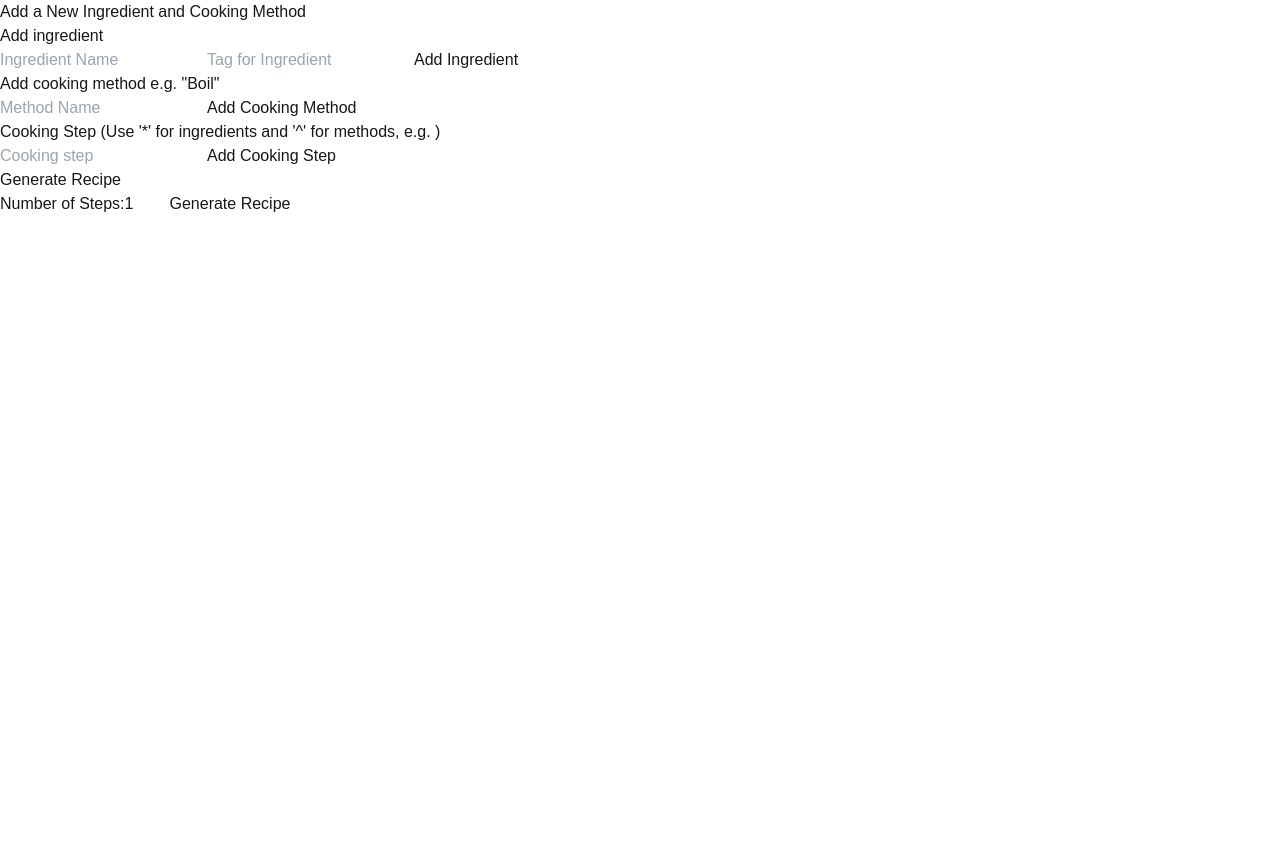
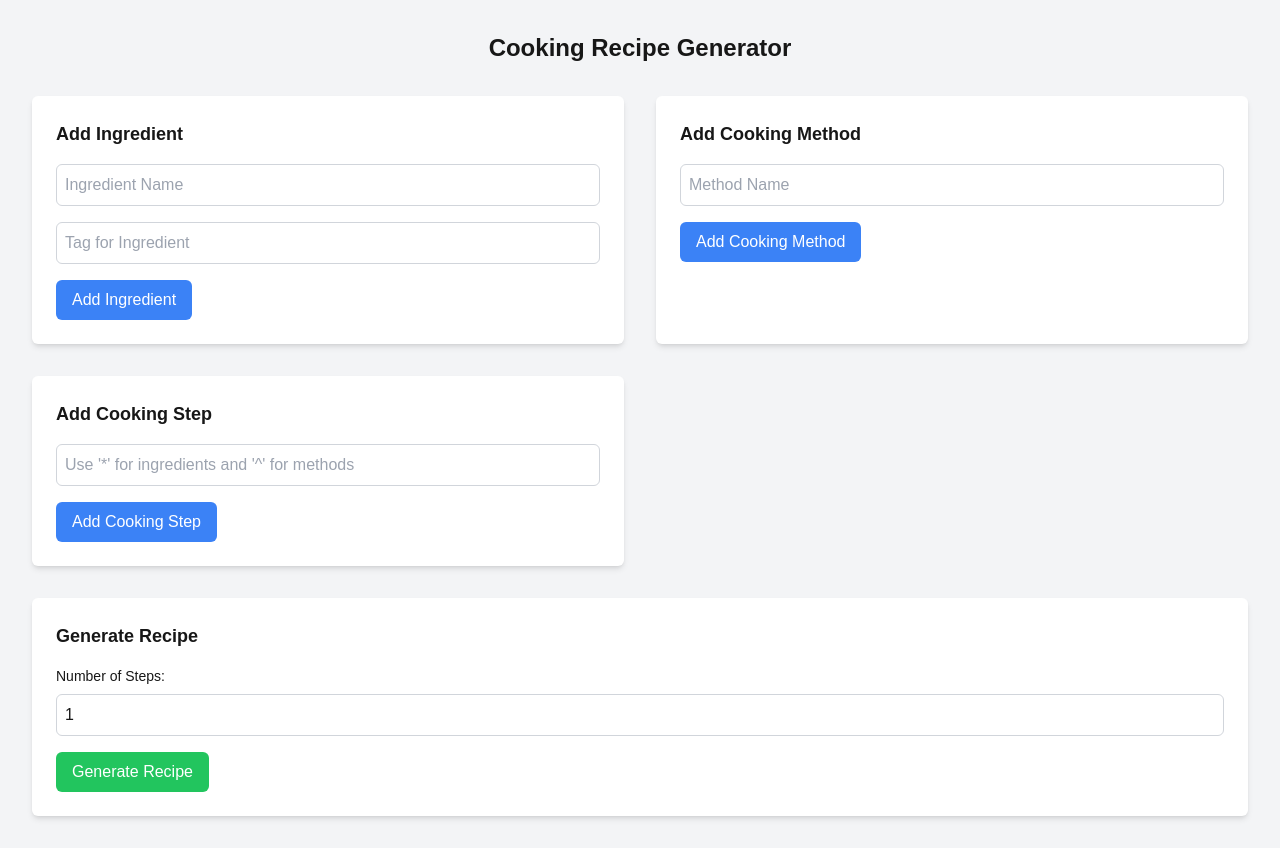
Before and after one commit to jayden-gillam/CS-311-Project-3, a Next.js app: page / in a window 1280 px wide. Before the commit the page ends 800 px from the top, so only its background shows below. Built offline with nearby package versions, Linux system fonts and the light colour scheme.

Commit message:
styled with tailwind

```diff
--- a/app/page.tsx
+++ b/app/page.tsx
@@ -1,3 +1,77 @@
+// 'use client';
+
+// import { useState } from 'react';
+// import { addIngredient } from './serverActions/addIngredient';
+// import { addMethod } from './serverActions/addMethod';
+// import { addCookingStep } from './serverActions/addCookingStep';
+// import { generateCookingStep } from './serverActions/generateCookingStep';
+
+// // Vercel has updated its Storage system so that I can't just create a postgressql database so I am using Neon and I am working on a modified
+// // version of the boilerplate provided.
+// // I have used previous lecture slides and videos, Neon docs and ChatGPT extensively in this project to help me create this project and database
+
+// export default function Page() {
+//   const [currentRecipe, setCurrentRecipe] = useState<string[]>([]);
+//   const [stepCount, setStepCount] = useState(1);
+
+
+//   // Used ChatGPT to debug errors
+//   async function handleGenerateCookingStep() {
+//     setCurrentRecipe([]);
+
+//     for (let i = 0; i < stepCount; i++) {
+//       const step = await generateCookingStep();
+//       if (step) {
+//         setCurrentRecipe((prevSteps) => [...prevSteps, step]);
+//       }
+//     }
+
+//   }
+
+//   return (
+//     <div>
+//       <h1>Add a New Ingredient and Cooking Method</h1>
+
+//       <form action={addIngredient}>
+//         <h2>Add ingredient</h2>
+//         <input type="text" placeholder="Ingredient Name" name="ingredient_name" required />
+//         <input type="text" placeholder="Tag for Ingredient" name="ingredient_tag" required />
+//         <button type="submit">Add Ingredient</button>
+//       </form>
+
+//       <form action={addMethod}>
+//         <h2>Add cooking method e.g. "Boil"</h2>
+//         <input type="text" placeholder="Method Name" name="method_name" required />
+//         <button type="submit">Add Cooking Method</button>
+//       </form>
+
+//       <form action={addCookingStep}>
+//         <h2>Cooking Step (Use '*' for ingredients and '^' for methods, e.g. )</h2>
+//         <input type="text" placeholder="Cooking step" name="template" required />
+//         <button type="submit">Add Cooking Step</button>
+//       </form>
+
+//       <div>
+//       <h2>Generate Recipe</h2>
+//         <label>Number of Steps:
+//           <input type="number" min="2" max="5" value={stepCount} onChange={(e) => setStepCount(Number(e.target.value))}/>
+//         </label>
+//         <button onClick={handleGenerateCookingStep}>Generate Recipe</button>
+
+//         {currentRecipe.length > 0 && (
+//         <div>
+//           <h3>Generated Recipe:</h3>
+//           <ol>
+//             {currentRecipe.map((step, index) => (
+//               <li key={index}>{step}</li>
+//             ))}
+//           </ol>
+//         </div>
+//       )}
+//       </div>
+//     </div>
+//   );
+// }
 'use client';
 
 import { useState } from 'react';
@@ -6,16 +80,10 @@ import { addMethod } from './serverActions/addMethod';
 import { addCookingStep } from './serverActions/addCookingStep';
 import { generateCookingStep } from './serverActions/generateCookingStep';
 
-// Vercel has updated its Storage system so that I can't just create a postgressql database so I am using Neon and I am working on a modified
-// version of the boilerplate provided.
-// I have used previous lecture slides and videos, Neon docs and ChatGPT extensively in this project to help me create this project and database
-
 export default function Page() {
   const [currentRecipe, setCurrentRecipe] = useState<string[]>([]);
   const [stepCount, setStepCount] = useState(1);
 
-
-  // Used ChatGPT to debug errors
   async function handleGenerateCookingStep() {
     setCurrentRecipe([]);
 
@@ -25,45 +93,100 @@ export default function Page() {
         setCurrentRecipe((prevSteps) => [...prevSteps, step]);
       }
     }
-
   }
 
   return (
-    <div>
-      <h1>Add a New Ingredient and Cooking Method</h1>
+    <div className="p-8 bg-gray-100 min-h-screen">
+      <h1 className="text-2xl font-bold text-center mb-8">Cooking Recipe Generator</h1>
 
-      <form action={addIngredient}>
-        <h2>Add ingredient</h2>
-        <input type="text" placeholder="Ingredient Name" name="ingredient_name" required />
-        <input type="text" placeholder="Tag for Ingredient" name="ingredient_tag" required />
-        <button type="submit">Add Ingredient</button>
+      <div className="grid grid-cols-1 md:grid-cols-2 gap-8">
+        <form className="bg-white p-6 shadow-md rounded-md" action={addIngredient}>
+          <h2 className="text-lg font-semibold mb-4">Add Ingredient</h2>
+          <input
+            type="text"
+            placeholder="Ingredient Name"
+            name="ingredient_name"
+            className="w-full p-2 border border-gray-300 rounded-md mb-4"
+            required
+          />
+          <input
+            type="text"
+            placeholder="Tag for Ingredient"
+            name="ingredient_tag"
+            className="w-full p-2 border border-gray-300 rounded-md mb-4"
+            required
+          />
+          <button
+            type="submit"
+            className="bg-blue-500 text-white px-4 py-2 rounded-md hover:bg-blue-600"
+          >
+            Add Ingredient
+          </button>
         </form>
 
-      <form action={addMethod}>
-        <h2>Add cooking method e.g. "Boil"</h2>
-        <input type="text" placeholder="Method Name" name="method_name" required />
-        <button type="submit">Add Cooking Method</button>
+        <form className="bg-white p-6 shadow-md rounded-md" action={addMethod}>
+          <h2 className="text-lg font-semibold mb-4">Add Cooking Method</h2>
+          <input
+            type="text"
+            placeholder="Method Name"
+            name="method_name"
+            className="w-full p-2 border border-gray-300 rounded-md mb-4"
+            required
+          />
+          <button
+            type="submit"
+            className="bg-blue-500 text-white px-4 py-2 rounded-md hover:bg-blue-600"
+          >
+            Add Cooking Method
+          </button>
         </form>
 
-      <form action={addCookingStep}>
-        <h2>Cooking Step (Use '*' for ingredients and '^' for methods, e.g. )</h2>
-        <input type="text" placeholder="Cooking step" name="template" required />
-        <button type="submit">Add Cooking Step</button>
+        <form className="bg-white p-6 shadow-md rounded-md" action={addCookingStep}>
+          <h2 className="text-lg font-semibold mb-4">Add Cooking Step</h2>
+          <input
+            type="text"
+            placeholder="Use '*' for ingredients and '^' for methods"
+            name="template"
+            className="w-full p-2 border border-gray-300 rounded-md mb-4"
+            required
+          />
+          <button
+            type="submit"
+            className="bg-blue-500 text-white px-4 py-2 rounded-md hover:bg-blue-600"
+          >
+            Add Cooking Step
+          </button>
         </form>
+      </div>
 
-      <div>
-      <h2>Generate Recipe</h2>
-        <label>Number of Steps:
-          <input type="number" min="2" max="5" value={stepCount} onChange={(e) => setStepCount(Number(e.target.value))}/>
-        </label>
-        <button onClick={handleGenerateCookingStep}>Generate Recipe</button>
+      <div className="mt-8 bg-white p-6 shadow-md rounded-md">
+        <h2 className="text-lg font-semibold mb-4">Generate Recipe</h2>
+        <div className="mb-4">
+          <label className="block text-sm font-medium mb-2">Number of Steps:</label>
+          <input
+            type="number"
+            min="2"
+            max="5"
+            value={stepCount}
+            onChange={(e) => setStepCount(Number(e.target.value))}
+            className="w-full p-2 border border-gray-300 rounded-md"
+          />
+        </div>
+        <button
+          onClick={handleGenerateCookingStep}
+          className="bg-green-500 text-white px-4 py-2 rounded-md hover:bg-green-600"
+        >
+          Generate Recipe
+        </button>
 
         {currentRecipe.length > 0 && (
-        <div>
-          <h3>Generated Recipe:</h3>
-          <ol>
+          <div className="mt-6">
+            <h3 className="text-lg font-semibold mb-2">Generated Recipe:</h3>
+            <ol className="list-decimal list-inside bg-gray-50 p-4 rounded-md shadow-inner">
               {currentRecipe.map((step, index) => (
-              <li key={index}>{step}</li>
+                <li key={index} className="mb-2">
+                  {step}
+                </li>
               ))}
             </ol>
           </div>
```
Lines whose indentation alone changed are shown as unchanged.
